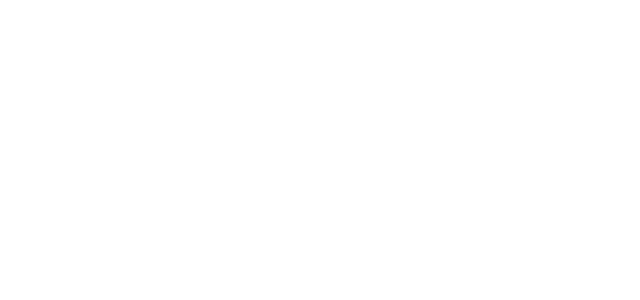
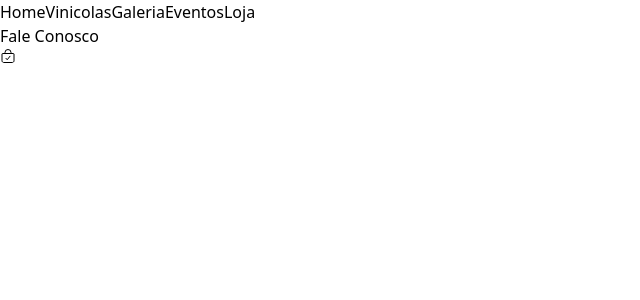
Before and after one commit to PhMoraiis/winery, a React (Vite) app: page / in a window 1280 px wide. Shown: the top 300 px of the page, without its empty margins (0-640 px from the left). Built offline with nearby package versions, Linux system fonts and the light colour scheme.

Commit message:
Create Navbar component

```diff
--- a/package.json
+++ b/package.json
@@ -11,7 +11,8 @@
   "dependencies": {
     "axios": "^1.3.4",
     "react": "^18.2.0",
-    "react-dom": "^18.2.0"
+    "react-dom": "^18.2.0",
+    "react-icons": "^4.8.0"
   },
   "devDependencies": {
     "@types/react": "^18.0.28",
--- a/src/App.tsx
+++ b/src/App.tsx
@@ -1,8 +1,9 @@
+import { Navbar } from "./components/Navbar";
 
 const App = () => {
   return (
     <div>
-
+        <Navbar />
     </div>
   )
 }
--- a/src/components/Navbar/index.tsx
+++ b/src/components/Navbar/index.tsx
@@ -0,0 +1,26 @@
+import { IoBagCheckOutline } from 'react-icons/io5'
+
+const Navbar = () => {
+    return (
+        <nav>
+            <div>
+                <div>
+                    <a href="/"> <img src="" alt=""/></a>
+                </div>
+                <div>
+                    <a href="">Home</a>
+                    <a href="">Vinicolas</a>
+                    <a href="">Galeria</a>
+                    <a href="">Eventos</a>
+                    <a href="">Loja</a>
+                </div>
+                <div>
+                    <button>Fale Conosco</button>
+                    <IoBagCheckOutline />
+                </div>
+            </div>
+        </nav>
+    )
+}
+
+export { Navbar }
```
Also changed, not shown: 1 other file (tests, documents, lock files or other folders).
